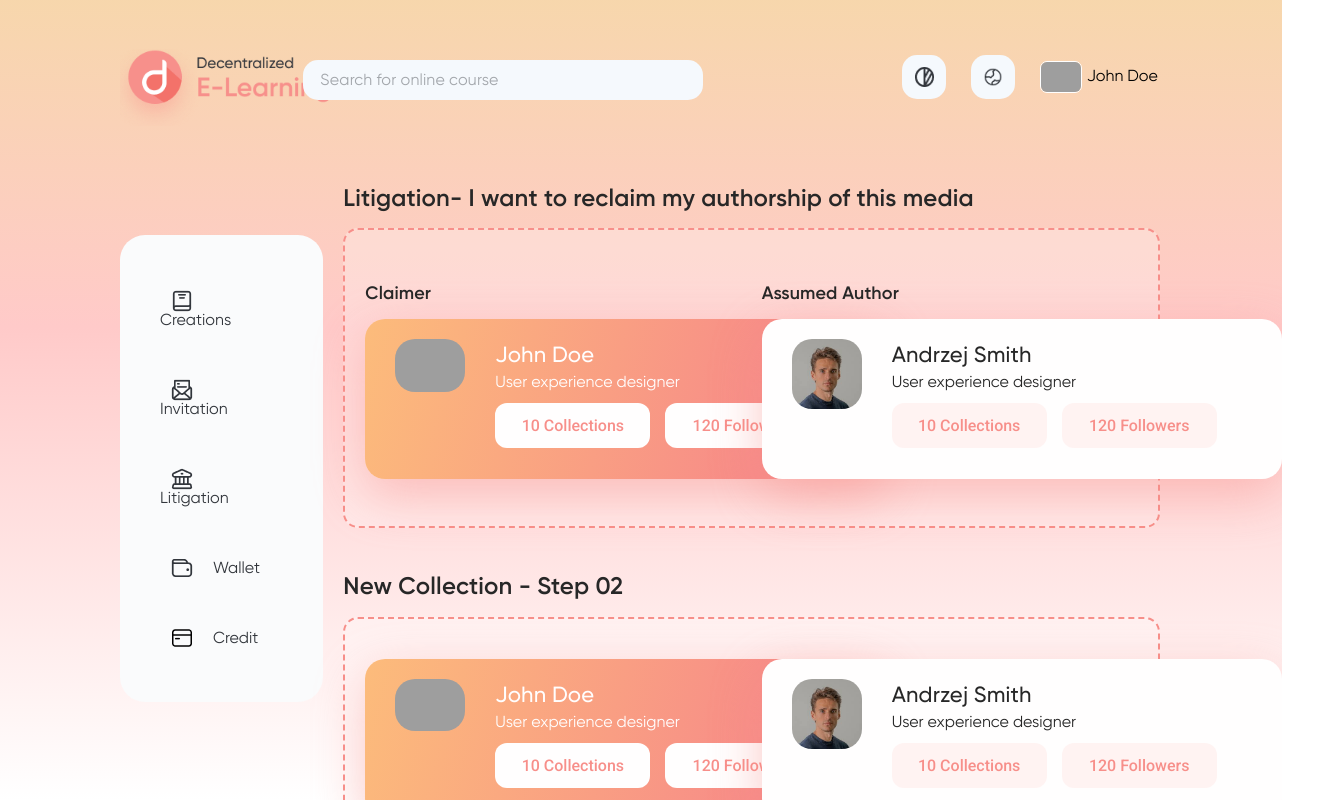
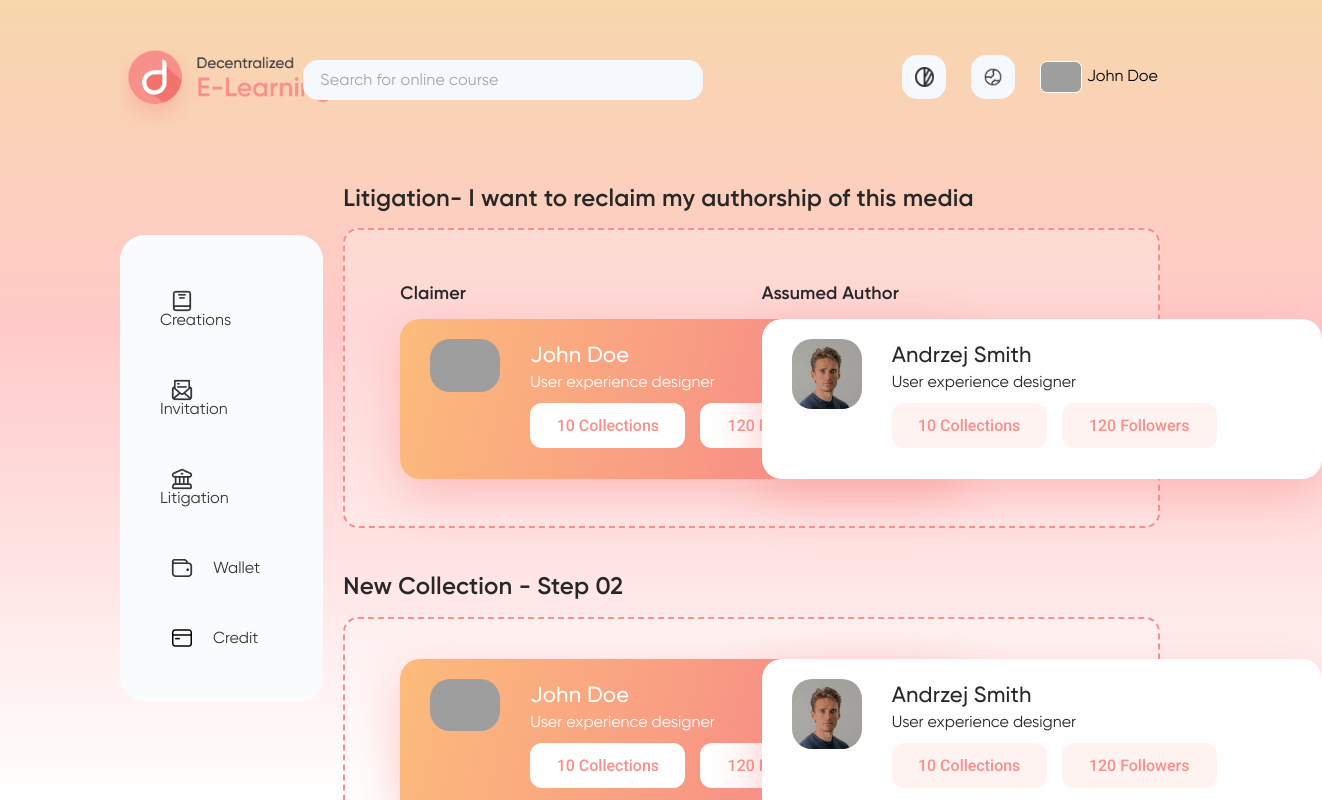
Before and after one commit to mrron313/d-app-learning-ui, a React (Create React App) app: page /litigation/closed in a window 1280 px wide. Shown: the top 800 px of the page, 1322 px wide, since content can reach past the window. Built offline with nearby package versions, Linux system fonts and the light colour scheme; grey boxes are pictures that could not be loaded.

Commit message:
others page

```diff
--- a/src/components/Layout/Layout.css
+++ b/src/components/Layout/Layout.css
@@ -805,7 +805,7 @@ color: #32363C;
 
 .createCollectionBoxScenario2Step2 {
   height: 620px;
-  padding: 40px 20px;
+  padding: 40px 55px;
 }
 
 .authorField {
@@ -819,7 +819,7 @@ color: #32363C;
 
 /* User Card */
 .userCard {
-  width: 460px;
+  width: 500px;
   height: 120px;
   background: linear-gradient(104.08deg, #FECE76 -28.92%, #F78B88 76.85%);
   box-shadow: 0px 16.7655px 50.2966px rgba(247, 143, 138, 0.47);
```
